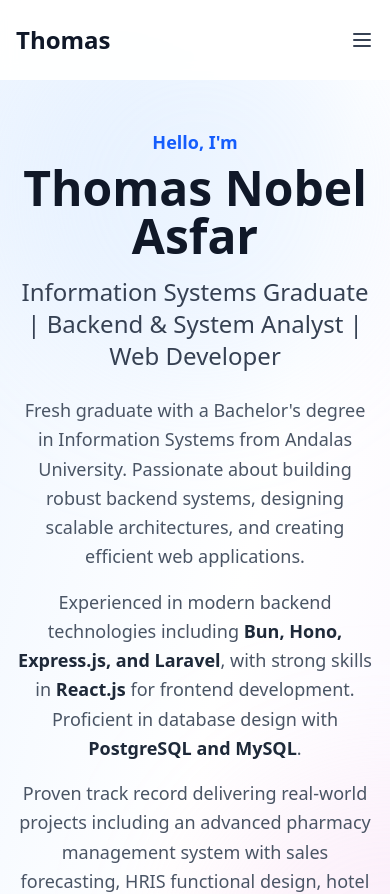
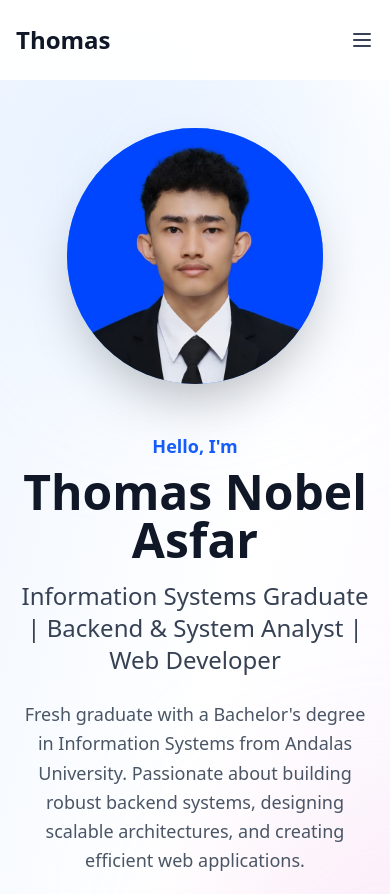
Before and after one commit to thomasasfar/portfolio, a React (Vite) app: page / in a window 390 px wide. Shown: the top 894 px of the page. Built offline with nearby package versions, Linux system fonts and the light colour scheme.

Commit message:
feat: remove customization comments and improve layout structure in Hero section

```diff
--- a/src/sections/Hero.tsx
+++ b/src/sections/Hero.tsx
@@ -1,6 +1,4 @@
 import Button from '../components/Button';
-
-// TO CUSTOMIZE: Update name, title, summary, and profile image
 
 const Hero = () => {
     const scrollToSection = (sectionId: string) => {
@@ -21,7 +19,8 @@
             <div className="absolute top-1/2 left-1/2 w-96 h-96 bg-pink-200 rounded-full mix-blend-multiply filter blur-3xl opacity-20 animate-blob animation-delay-400"></div>
 
             <div className="max-w-7xl mx-auto px-4 sm:px-6 lg:px-8 relative z-10">
-                <div className="flex flex-col lg:flex-row items-center justify-between gap-12">
+                {/* Mobile: Photo first, Desktop: Photo on right */}
+                <div className="flex flex-col-reverse lg:flex-row items-center justify-between gap-12">
                     {/* Left Content */}
                     <div className="flex-1 text-center lg:text-left">
                         {/* Animated greeting */}
```
